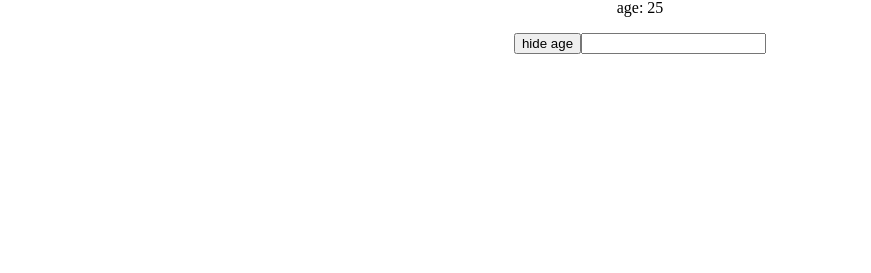
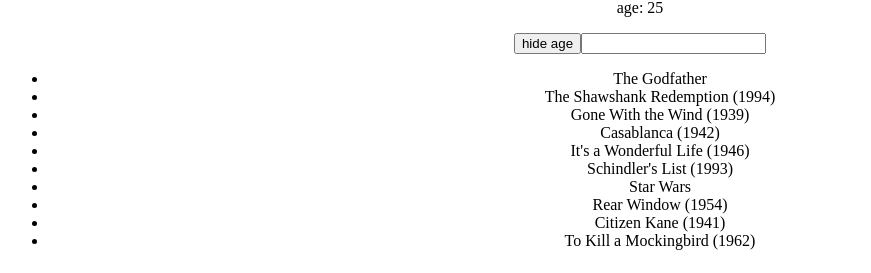
Before and after one commit to AntoineVH/MyFirstProject, an Angular app: page / in a window 1280 px wide. Shown: the part 524-797 px from the top of the page, without its empty margins (0-871 px from the left). Built offline with nearby package versions, Linux system fonts and the light colour scheme.

Commit message:
movielist

```diff
--- a/src/app/app.module.ts
+++ b/src/app/app.module.ts
@@ -6,12 +6,14 @@
 import { AppComponent } from './app.component';
 import { SignUpComponent } from './sign-up/sign-up.component';
 import { UserProfileComponent } from './user-profile/user-profile.component';
+import { HighlightDirective } from './highlight.directive';
 
 @NgModule({
   declarations: [
     AppComponent,
     SignUpComponent,
-    UserProfileComponent
+    UserProfileComponent,
+    HighlightDirective
   ],
   imports: [
     BrowserModule,
--- /dev/null
+++ b/src/app/highlight.directive.ts
@@ -0,0 +1,31 @@
+import { Directive, ElementRef, OnInit, Renderer2, HostListener } from '@angular/core';
+
+@Directive({
+  selector: '[appHighlight]'
+})
+export class HighlightDirective implements OnInit{
+
+  showMovies = {
+    movie1: 'The Godfather',
+    movie2: 'The Shawshank Redemption (1994)',
+    movie3: 'Gone With the Wind (1939)',
+    movie4: 'Casablanca (1942)',
+    movie5: 'It\'s a Wonderful Life (1946)',
+    movie6: 'Schindler\'s List (1993)',
+    movie7: 'Star Wars'
+  };
+
+  constructor(private elRef:ElementRef, private renderer:Renderer2) { }
+
+  ngOnInit() {
+  }
+
+  @HostListener('mouseenter') mouseEnterEvent (eventData:Event) {
+    this.renderer.setStyle(this.elRef.nativeElement, 'background-color', 'red')
+  }
+
+  @HostListener('mouseleave') mouseLeaveEvent (eventData:Event) {
+    this.renderer.setStyle(this.elRef.nativeElement, 'background-color', 'transparent')
+  }
+
+}
--- a/src/app/user-profile/user-profile.component.html
+++ b/src/app/user-profile/user-profile.component.html
@@ -6,4 +6,17 @@
   <button (click)="hideButton($event)"> hide age </button>
   <input [(ngModel)]="User.quote">
   <p> {{ User.quote }} </p>
+
+  <ul>
+    <li appHighlight> {{ showMovies.movie1 }} </li>
+    <li> {{ showMovies.movie2 }} </li>
+    <li> {{ showMovies.movie3 }} </li>
+    <li> {{ showMovies.movie4 }} </li>
+    <li> {{ showMovies.movie5 }} </li>
+    <li> {{ showMovies.movie6 }} </li>
+    <li> {{ showMovies.movie7 }} </li>
+    <li> {{ showMovies.movie8 }} </li>
+    <li> {{ showMovies.movie9 }} </li>
+    <li> {{ showMovies.movie10 }} </li>
+  </ul>
   </div>
--- a/src/app/user-profile/user-profile.component.ts
+++ b/src/app/user-profile/user-profile.component.ts
@@ -1,4 +1,4 @@
-import { Component, OnInit } from '@angular/core';
+import { Component, OnInit, ElementRef, Renderer2 } from '@angular/core';
 
 @Component({
   selector: 'app-user-profile',
@@ -17,6 +17,19 @@
     photo : 'https://randomuser.me/api/portraits/lego/2.jpg'
   };
 
+  showMovies = {
+    movie1: 'The Godfather',
+    movie2: 'The Shawshank Redemption (1994)',
+    movie3: 'Gone With the Wind (1939)',
+    movie4: 'Casablanca (1942)',
+    movie5: 'It\'s a Wonderful Life (1946)',
+    movie6: 'Schindler\'s List (1993)',
+    movie7: 'Star Wars',
+    movie8: 'Rear Window (1954)',
+    movie9: 'Citizen Kane (1941)',
+    movie10: 'To Kill a Mockingbird (1962)'
+  };
+
   hideButton(event: any) {
     if (this.hidden === true) {
       this.hidden = false
```
Also changed, not shown: 1 other file (tests, documents, lock files or other folders).
